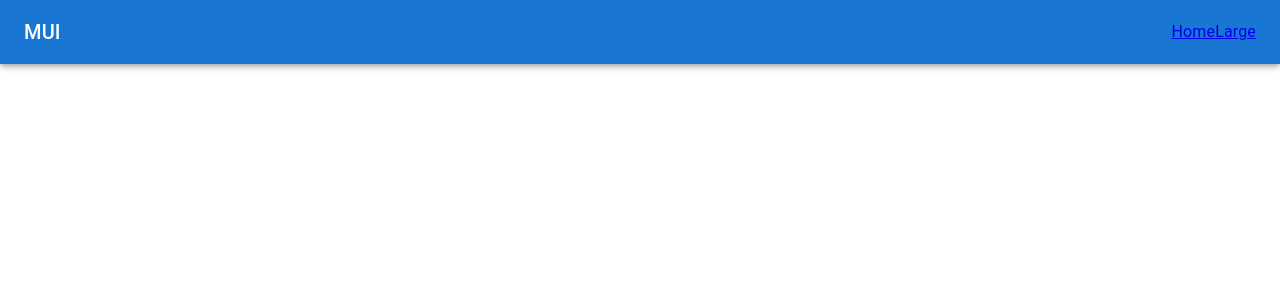
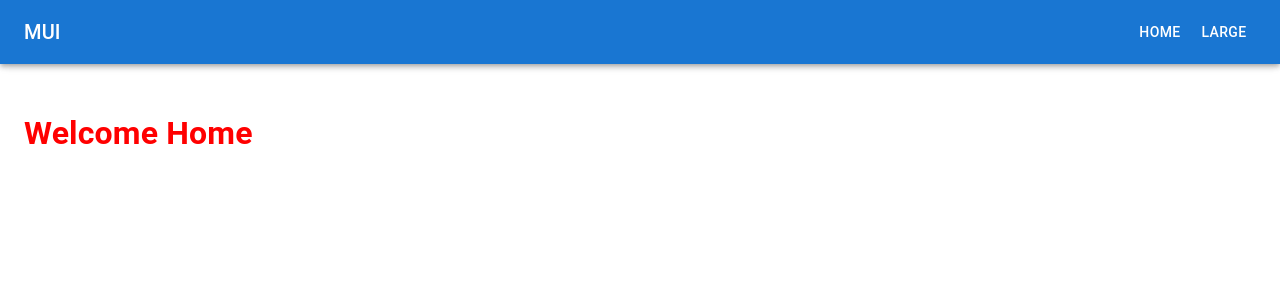
Before and after one commit to BenBBO/pathocalme_old, a React (Create React App) app: page / in a window 1280 px wide. Shown: the top 300 px of the page. Built offline with nearby package versions, Linux system fonts and the light colour scheme.

Commit message:
Correction affichage menu avec router

```diff
--- a/src/App.js
+++ b/src/App.js
@@ -4,7 +4,7 @@ import { Routes, Route } from "react-router-dom";
 
 
 //-------------------- Import - Components
-import CssBaseline from "@mui/material/CssBaseline";
+import { CssBaseline, Toolbar, Box } from "@mui/material";
 import Navbar from "Components/Navbar";
 
 //-------------------- Import - View
@@ -17,11 +17,14 @@ const App = () => {
     <>
       <CssBaseline />
       <Navbar />
+      <Box component="main" sx={{ p: 3 }}>
+        <Toolbar />
         <Routes>
           <Route path="/" element={<Home />} />
           <Route path="/home" element={<Home />} />
           <Route path="/large" element={<Large />} />
         </Routes>
+      </Box>
     </>
   );
 };
--- a/src/Components/Navbar.jsx
+++ b/src/Components/Navbar.jsx
@@ -30,7 +30,7 @@ export default function Navbar(props) {
             <List>
                 {navItems.map((item) => (
                     <ListItem key={item} disablePadding>
-                        <ListItemButton sx={{ textAlign: 'center' }}>
+                        <ListItemButton href={`/${item.toLowerCase()}`} sx={{ textAlign: 'center' }}>
                             <ListItemText primary={item} />
                         </ListItemButton>
                     </ListItem>
@@ -61,9 +61,9 @@ export default function Navbar(props) {
                 </Typography>
                 <Box sx={{ display: { xs: 'none', sm: 'block' } }}>
                     {navItems.map((item) => (
-                        <NavLink to={`/${item.toLowerCase()}`} key={item} sx={{ color: '#fff' }}>
+                        <Button href={`/${item.toLowerCase()}`} key={item} sx={{ color: '#fff' }}>
                             {item}
-                        </NavLink >
+                        </Button >
                     ))}
                 </Box>
             </Toolbar>
```
Lines whose indentation alone changed are shown as unchanged.
